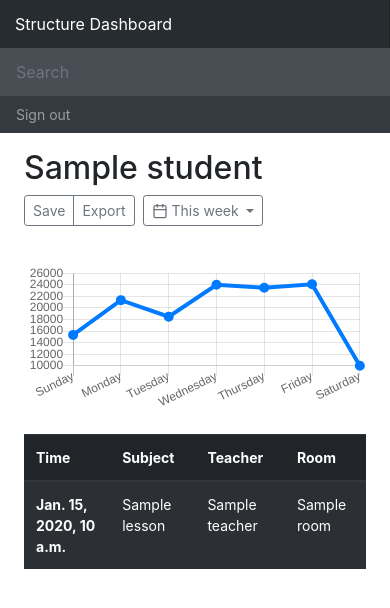
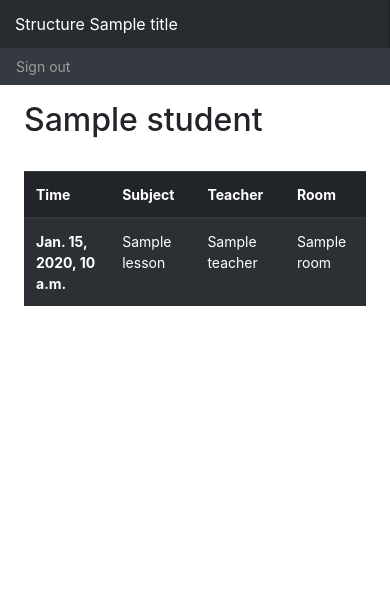
Before and after one commit to AnonGuy/structure, a Django app: template structure_server/dashboard/templates/dashboard.html in a window 390 px wide. Shown: the top 608 px of the page. Run offline with Django 3.2, Linux system fonts and the light colour scheme; the template is opened without the code that fills it: most values are stand-ins (such as "Sample title", 1, 10 or a date in 2020); data that the repository does not hold is empty; some libraries are stand-ins or nearby versions.

Commit message:
Removed unnecessary HTML elements, updated to use templates

```diff
--- a/structure_server/dashboard/static/css/dashboard.css
+++ b/structure_server/dashboard/static/css/dashboard.css
@@ -1,5 +1,11 @@
 body {
   font-size: .875rem;
+}
+
+.selected {
+  color: black;
+  background: white;
+  background-color: white;
 }
 
 .feather {
--- /dev/null
+++ b/structure_server/dashboard/templates/base.html
@@ -0,0 +1,99 @@
+<!doctype html>
+<html lang="en">
+
+  <head>
+    <meta charset="utf-8">
+    <meta name="viewport" content="width=device-width, initial-scale=1, shrink-to-fit=no">
+    <meta name="description" content="">
+    <meta name="author" content="">
+    <link rel="icon" href="https://getbootstrap.com/favicon.ico">
+
+    <title>Structure {{ title }}</title>
+
+    <!-- Bootstrap core CSS -->
+    <link href="../static/css/bootstrap.min.css" rel="stylesheet">
+
+    <!-- Custom styles for this template -->
+    <link href="../static/css/dashboard.css" rel="stylesheet">
+
+  </head>
+
+  <body>
+    <nav class="navbar navbar-dark sticky-top bg-dark flex-md-nowrap p-0">
+      <a class="navbar-brand col-sm-3 col-md-2 mr-0" href="/">
+        Structure {{ title }}
+      </a>
+      <ul class="navbar-nav px-3">
+        <li class="nav-item text-nowrap">
+          <a class="nav-link" href="/sign-out">Sign out</a>
+        </li>
+      </ul>
+    </nav>
+
+    <div class="container-fluid">
+      <div class="row">
+        <nav class="col-md-2 d-none d-md-block bg-light sidebar">
+          <div class="sidebar-sticky">
+            <!--
+            <img id="student-avatar" src="data: image/jpeg;base64,{{ student.avatar }}">
+            -->
+            <ul class="nav flex-column">
+              <li class="nav-item">
+                <a class="nav-link active" href="/">
+                  <span data-feather="home"></span>
+                  Dashboard <span class="sr-only">(current)</span>
+                </a>
+              </li>
+              <li class="nav-item">
+                <a class="nav-link" href="/">
+                  <span data-feather="file"></span>
+                  Summary
+                </a>
+              </li>
+              <li class="nav-item">
+                <a class="nav-link" href="/">
+                  <span data-feather="shopping-cart"></span>
+                  Reminders
+                </a>
+              </li>
+              <li class="nav-item">
+                <a class="nav-link" href="/">
+                  <span data-feather="users"></span>
+                  Timetable
+                </a>
+              </li>
+              <li class="nav-item">
+                <a class="nav-link" href="/">
+                  <span data-feather="bar-chart-2"></span>
+                  Homework
+                </a>
+              </li>
+            </ul>
+          </div>
+        </nav>
+
+        <main role="main" class="col-md-9 ml-sm-auto col-lg-10 pt-3 px-4">
+          <div class="d-flex justify-content-between flex-wrap flex-md-nowrap align-items-center pb-2 mb-3">
+            <h1 class="h2">{{ student.name }}</h1>
+          </div>
+          {% block content %}
+          {% endblock %}
+        </main>
+
+      </div>
+    </div>
+
+    <script src="https://code.jquery.com/jquery-3.2.1.slim.min.js"></script>
+    <script>window.jQuery || document.write('<script src="../static/js/vendor/jquery-slim.min.js"><\/script>')</script>
+    <script src="../static/js/vendor/popper.min.js"></script>
+    <script src="../static/js/bootstrap.min.js"></script>
+
+    <script src="https://d3js.org/d3.v5.min.js"></script>
+    <script src="../static/js/custom/dashboard.js"></script>
+
+    <script src="https://unpkg.com/feather-icons/dist/feather.min.js"></script>
+    <script>feather.replace()</script>
+
+  </body>
+
+</html>
--- a/structure_server/dashboard/templates/dashboard.html
+++ b/structure_server/dashboard/templates/dashboard.html
@@ -1,113 +1,9 @@
-<!doctype html>
-<html lang="en">
-  <head>
-    <meta charset="utf-8">
-    <meta name="viewport" content="width=device-width, initial-scale=1, shrink-to-fit=no">
-    <meta name="description" content="">
-    <meta name="author" content="">
-    <link rel="icon" href="https://getbootstrap.com/favicon.ico">
+{% extends 'base.html' %}
 
-    <title>Structure - Dashboard</title>
+{% block content %}
 
-    <!-- Bootstrap core CSS -->
-    <link href="../static/css/bootstrap.min.css" rel="stylesheet">
+  <table class="table table-striped table-dark">
 
-    <!-- Custom styles for this template -->
-    <link href="../static/css/dashboard.css" rel="stylesheet">
-  </head>
-
-  <body>
-    <nav class="navbar navbar-dark sticky-top bg-dark flex-md-nowrap p-0">
-      <a class="navbar-brand col-sm-3 col-md-2 mr-0" href="/">
-        Structure Dashboard
-      </a>
-      <input
-        class="form-control form-control-dark w-100"
-        type="text" placeholder="Search" aria-label="Search"
-      >
-      <ul class="navbar-nav px-3">
-        <li class="nav-item text-nowrap">
-          <a class="nav-link" href="/sign-out">Sign out</a>
-        </li>
-      </ul>
-    </nav>
-
-    <div class="container-fluid">
-      <div class="row">
-        <nav class="col-md-2 d-none d-md-block bg-light sidebar">
-          <div class="sidebar-sticky">
-            <!--
-            <img id="student-avatar" src="data: image/jpeg;base64,{{ student.avatar }}">
-            -->
-            <ul class="nav flex-column">
-              <li class="nav-item">
-                <a class="nav-link active" href="/">
-                  <span data-feather="home"></span>
-                  Dashboard <span class="sr-only">(current)</span>
-                </a>
-              </li>
-              <li class="nav-item">
-                <a class="nav-link" href="/">
-                  <span data-feather="file"></span>
-                  Summary
-                </a>
-              </li>
-              <li class="nav-item">
-                <a class="nav-link" href="/">
-                  <span data-feather="shopping-cart"></span>
-                  Reminders
-                </a>
-              </li>
-              <li class="nav-item">
-                <a class="nav-link" href="/">
-                  <span data-feather="users"></span>
-                  Timetable
-                </a>
-              </li>
-              <li class="nav-item">
-                <a class="nav-link" href="/">
-                  <span data-feather="bar-chart-2"></span>
-                  Homework
-                </a>
-              </li>
-            </ul>
-
-            <h6 class="sidebar-heading d-flex justify-content-between align-items-center px-3 mt-4 text-muted">
-              <span>Saved reports</span>
-              <a class="d-flex align-items-center text-muted" href="/">
-                <span data-feather="plus-circle"></span>
-              </a>
-            </h6>
-            <ul class="nav flex-column mb-2">
-              <!--
-              <li class="nav-item">
-                <a class="nav-link" href="/">
-                  <span data-feather="file-text"></span>
-                  Example Entry
-                </a>
-              </li>
-              -->
-             </ul>
-          </div>
-        </nav>
-
-        <main role="main" class="col-md-9 ml-sm-auto col-lg-10 pt-3 px-4">
-          <div class="d-flex justify-content-between flex-wrap flex-md-nowrap align-items-center pb-2 mb-3">
-            <h1 class="h2">{{ student.name }}</h1>
-            <div class="btn-toolbar mb-2 mb-md-0">
-              <div class="btn-group mr-2">
-                <button class="btn btn-sm btn-outline-secondary">Save</button>
-                <button class="btn btn-sm btn-outline-secondary">Export</button>
-              </div>
-              <button class="btn btn-sm btn-outline-secondary dropdown-toggle">
-                <span data-feather="calendar"></span>
-                This week
-              </button>
-            </div>
-          </div>
-
-          <canvas class="my-4" id="myChart" width="900" height="380"></canvas>
-          <table class="table table-striped table-dark">
     <thead>
       <tr>
         <th scope="col">Time</th>
@@ -116,6 +12,7 @@
         <th scope="col">Room</th>
       </tr>
     </thead>
+
     <tbody>
       {% for lesson in student.short_timetable %}
       <tr>
@@ -126,59 +23,7 @@
       </tr>
       {% endfor %}
     </tbody>
+
   </table>
-        </main>
-      </div>
-    </div>
 
-    <!-- Bootstrap core JavaScript
-    ================================================== -->
-    <!-- Placed at the end of the document so the pages load faster -->
-    <script src="https://code.jquery.com/jquery-3.2.1.slim.min.js"></script>
-    <script>
-      window.jQuery || document.write('<script src="../static/js/vendor/jquery-slim.min.js"><\/script>')
-    </script>
-    <script src="../static/js/vendor/popper.min.js"></script>
-    <script src="../static/js/bootstrap.min.js"></script>
-
-    <script src="../static/js/custom/dashboard.js"></script>
-
-    <!-- Icons -->
-    <script src="https://unpkg.com/feather-icons/dist/feather.min.js"></script>
-    <script>
-      feather.replace()
-    </script>
-
-    <!-- Graphs -->
-    <script src="https://cdnjs.cloudflare.com/ajax/libs/Chart.js/2.7.1/Chart.min.js"></script>
-    <script>
-      var ctx = document.getElementById("myChart");
-      var myChart = new Chart(ctx, {
-        type: 'line',
-        data: {
-          labels: ["Sunday", "Monday", "Tuesday", "Wednesday", "Thursday", "Friday", "Saturday"],
-          datasets: [{
-            data: [15339, 21345, 18483, 24003, 23489, 24092, 10000],
-            lineTension: 0,
-            backgroundColor: 'transparent',
-            borderColor: '#007bff',
-            borderWidth: 4,
-            pointBackgroundColor: '#007bff'
-          }]
-        },
-        options: {
-          scales: {
-            yAxes: [{
-              ticks: {
-                beginAtZero: false
-              }
-            }]
-          },
-          legend: {
-            display: false,
-          }
-        }
-      });
-    </script>
-  </body>
-</html>
+{% endblock %}
```
Lines whose indentation alone changed are shown as unchanged.
